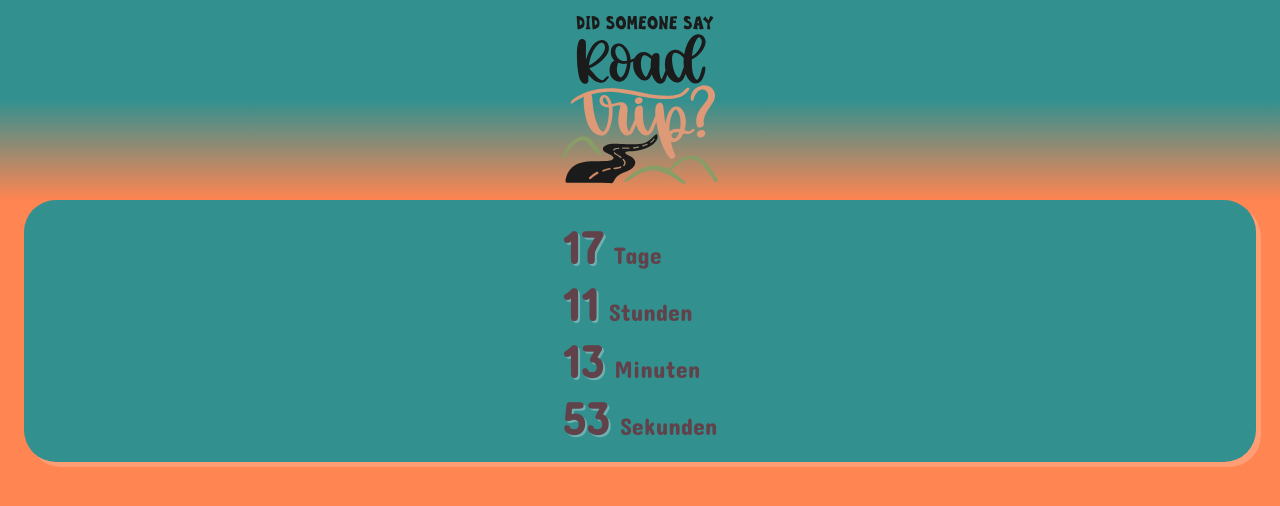
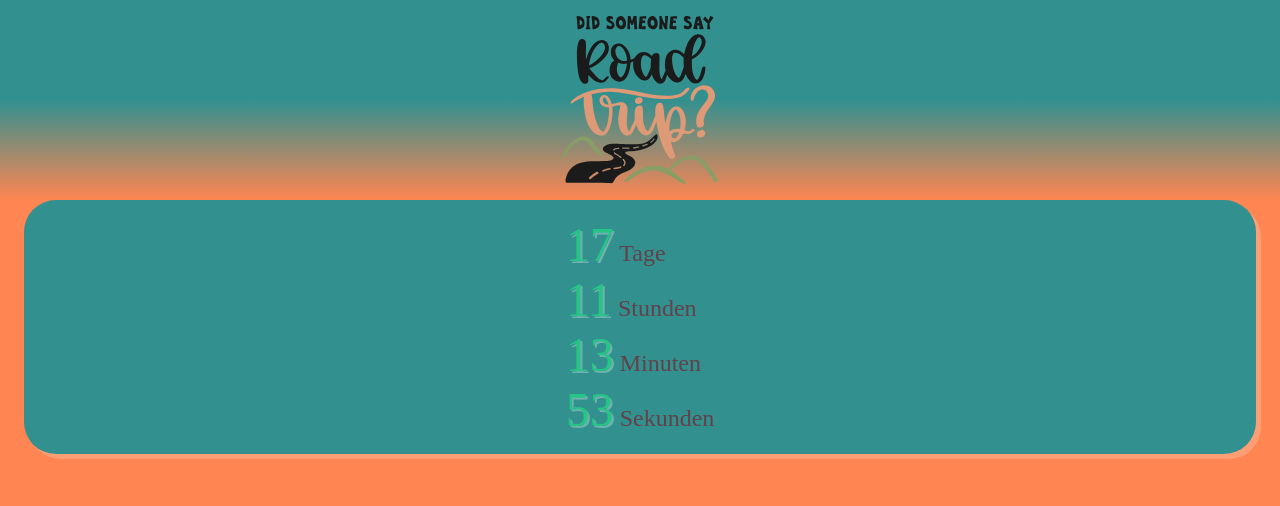
Before and after one commit to ITegs/plan-trip, a React (Create React App) app: page / in a window 1280 px wide. Shown: the top 506 px of the page. Built offline with nearby package versions, Linux system fonts and the light colour scheme.

Commit message:
:bug: fix timer

```diff
--- a/src/components/Timer.css
+++ b/src/components/Timer.css
@@ -1,11 +1,9 @@
-@import url("https://fonts.googleapis.com/css2?family=Concert+One&display=swap");
-
 * {
   margin: 0;
   box-sizing: border-box;
 }
 
-.container {
+.timerContainer {
   font-family: "Concert One", cursive;
   color: var(--text);
   background-color: var(--accent1);
@@ -31,4 +29,5 @@
   font-size: 2em;
   text-shadow: 2px 2px rgba(255, 255, 255, 0.3);
   text-decoration: none;
+  color: var(--accent2);
 }
--- a/src/components/Timer.tsx
+++ b/src/components/Timer.tsx
@@ -35,7 +35,7 @@ export default function Timer() {
   };
 
   return (
-    <div className="container">
+    <div className="timerContainer">
       <div className="time">
         <div className="days">
           <u className="num">{remDays}</u> Tage
```
